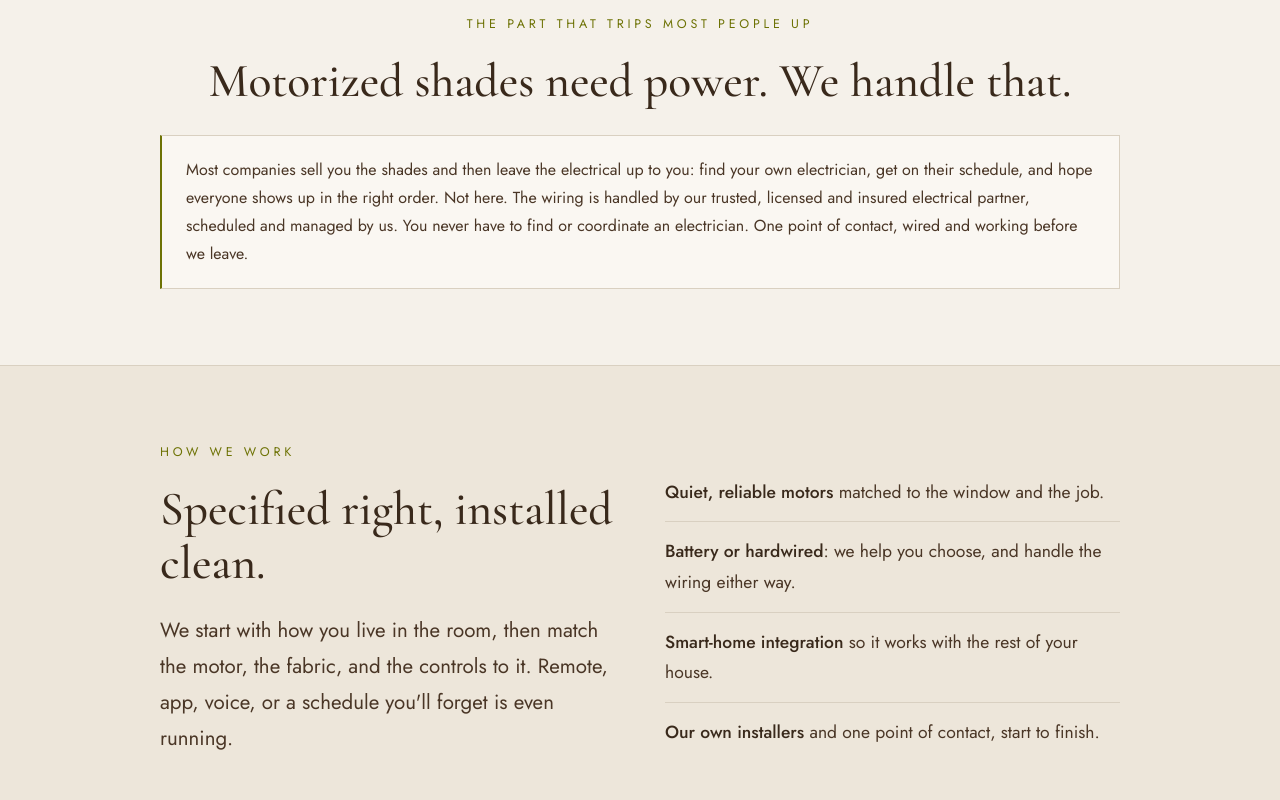
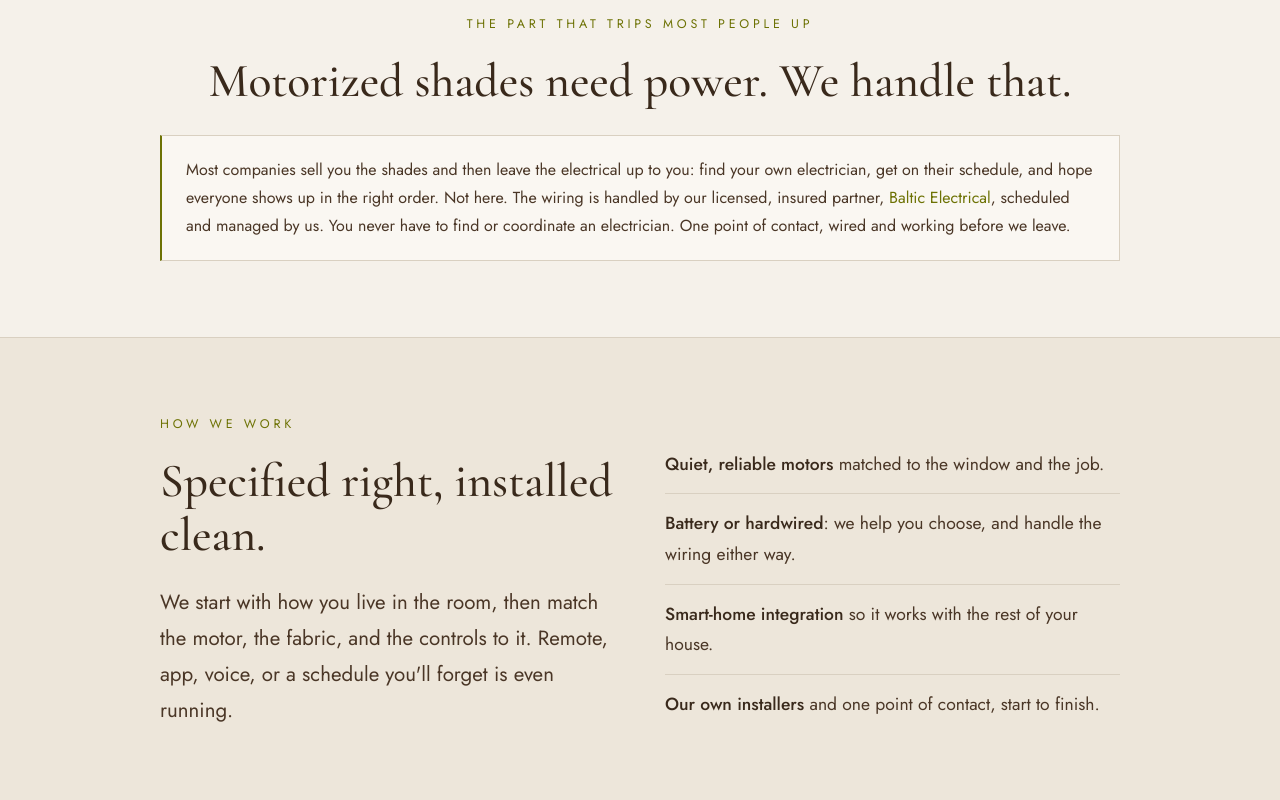
Before and after one commit to StudioElpa/studio-elpa-website-8149, a React (Vite) app in the folder packages/web/: page /motorized.html in a window 1280 px wide. Shown: the part 1520-2320 px from the top of the page. Built offline with nearby package versions, Linux system fonts and the light colour scheme; what @orpc/client, @orpc/tanstack-query would draw is missing.

Commit message:
Name and link Baltic Electrical as the electrical partner across the site

```diff
--- /dev/null
+++ b/packages/web/src/web/components/partner.tsx
@@ -0,0 +1,27 @@
+/**
+ * Named trade partners.
+ *
+ * Baltic Electrical is the licensed, insured South Florida electrical contractor
+ * that handles the electrical on motorized projects. It is CLEARED to be named
+ * and linked on the site.
+ *
+ * This exists as a component so the href, target and rel can never drift between
+ * mentions: every "Baltic Electrical" on the site is the same link, opening in a
+ * new tab with rel="noopener".
+ *
+ * GUARDRAIL: no other third-party brand may appear anywhere on the site. Lutron,
+ * Somfy and Blindspace are pending partner approval, so motors and integration are
+ * described in generic language only ("quiet, reliable motors", "smart-home
+ * integration"). Do not add a component here for any of them.
+ */
+
+export const BALTIC_URL = "https://balticelectrical.com/";
+
+/** The business name, linked. Renders inline inside a sentence. */
+export function BalticLink() {
+	return (
+		<a href={BALTIC_URL} target="_blank" rel="noopener">
+			Baltic Electrical
+		</a>
+	);
+}
--- a/packages/web/src/web/pages/index.tsx
+++ b/packages/web/src/web/pages/index.tsx
@@ -4,6 +4,7 @@ import { ContactForm } from "../components/contact-form";
 import { Faq, type FaqEntry } from "../components/faq";
 import { BeforeAfter } from "../components/before-after";
 import { CONTACT } from "../components/brand";
+import { BalticLink } from "../components/partner";
 import { usePageMotion, useHomeMotion } from "../hooks/use-motion";
 
 /* Copy is ported verbatim from the original index.html. Structure and section
@@ -153,7 +154,13 @@ const FAQS: FaqEntry[] = [
 	},
 	{
 		q: "For motorized shades, do I need to hire my own electrician?",
-		a: "No, and that's one of the best reasons to work with us. We coordinate it for you through our trusted, licensed and insured electrical partner, so your motorized shades are wired and working on the same schedule as the rest of your project. You never have to find or schedule an electrician yourself.",
+		a: (
+			<>
+				No. We coordinate it through our licensed, insured electrical partner, <BalticLink />, on
+				the same schedule as the rest of your project. You never have to find or schedule an
+				electrician yourself.
+			</>
+		),
 	},
 	{
 		q: "Do you work with my interior designer?",
@@ -444,8 +451,8 @@ export default function HomePage() {
 							</p>
 							<p>
 								We keep it all coordinated under one roof. Our own installers hang every treatment,
-								and the electrical that motorization needs is handled by our trusted, licensed and
-								insured electrical partner, scheduled and managed by us. No chasing a third party,
+								and the electrical that motorization needs is handled by our licensed, insured
+								partner, <BalticLink />, scheduled and managed by us. No chasing a third party,
 								no <em>"that's not our department,"</em> and no gap between the person who designed
 								your project and the people who finish it. One point of contact, from the first
 								conversation to the last shade raised on your schedule.
@@ -515,8 +522,9 @@ export default function HomePage() {
 										every day, never subcontracted.
 									</li>
 									<li>
-										<b>A licensed, insured electrical partner.</b> Motorized projects don't stall
-										while a client hunts for an electrician; we coordinate it for you.
+										<b>A licensed, insured electrical partner.</b> The electrical is handled by{" "}
+										<BalticLink />, so motorized projects don't stall while a client hunts for an
+										electrician; we coordinate it for you.
 									</li>
 									<li>
 										<b>Proactive communication.</b> You'll always know where things stand.
--- a/packages/web/src/web/pages/motorized.tsx
+++ b/packages/web/src/web/pages/motorized.tsx
@@ -2,6 +2,7 @@ import { Link } from "wouter";
 import { LandingHeader, LandingFooter } from "../components/site-chrome";
 import { Faq, type FaqEntry } from "../components/faq";
 import { CONTACT } from "../components/brand";
+import { BalticLink } from "../components/partner";
 import { usePageMotion } from "../hooks/use-motion";
 
 /* Copy ported verbatim from the original motorized.html, with one edit: the
@@ -26,7 +27,13 @@ const CARDS = [
 const FAQS: FaqEntry[] = [
 	{
 		q: "Do I need to hire my own electrician?",
-		a: "No. We coordinate it through our trusted, licensed and insured electrical partner, on the same schedule as the rest of your project. You never have to find or schedule one yourself.",
+		a: (
+			<>
+				No. We coordinate it through our licensed, insured electrical partner, <BalticLink />, on
+				the same schedule as the rest of your project. You never have to find or schedule one
+				yourself.
+			</>
+		),
 	},
 	{
 		q: "Can it work with my smart home?",
@@ -118,9 +125,9 @@ export default function MotorizedPage() {
 						<div className="note">
 							Most companies sell you the shades and then leave the electrical up to you: find your
 							own electrician, get on their schedule, and hope everyone shows up in the right
-							order. Not here. The wiring is handled by our trusted, licensed and insured
-							electrical partner, scheduled and managed by us. You never have to find or coordinate
-							an electrician. One point of contact, wired and working before we leave.
+							order. Not here. The wiring is handled by our licensed, insured partner,{" "}
+							<BalticLink />, scheduled and managed by us. You never have to find or coordinate an
+							electrician. One point of contact, wired and working before we leave.
 						</div>
 					</div>
 				</section>
```
Also changed, not shown: 1 other file (tests, documents, lock files or other folders).
